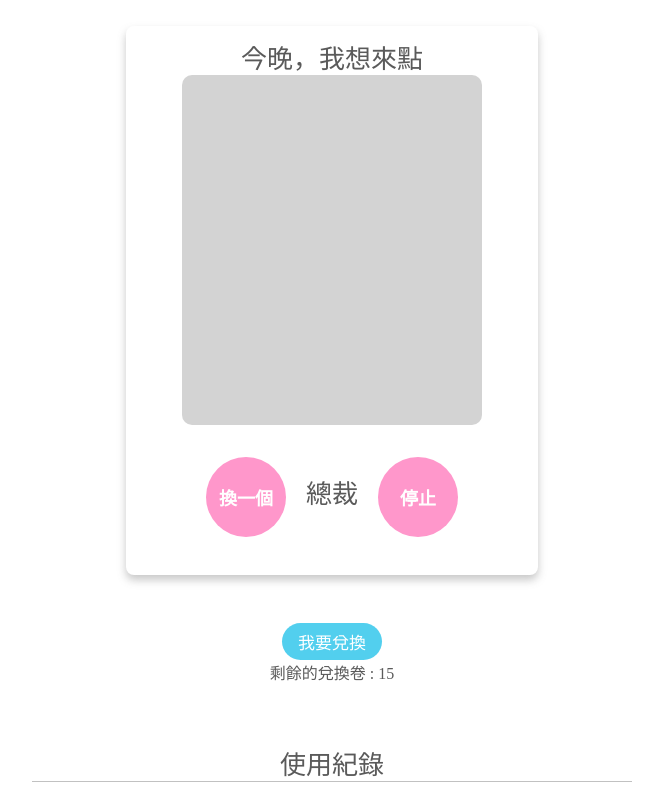
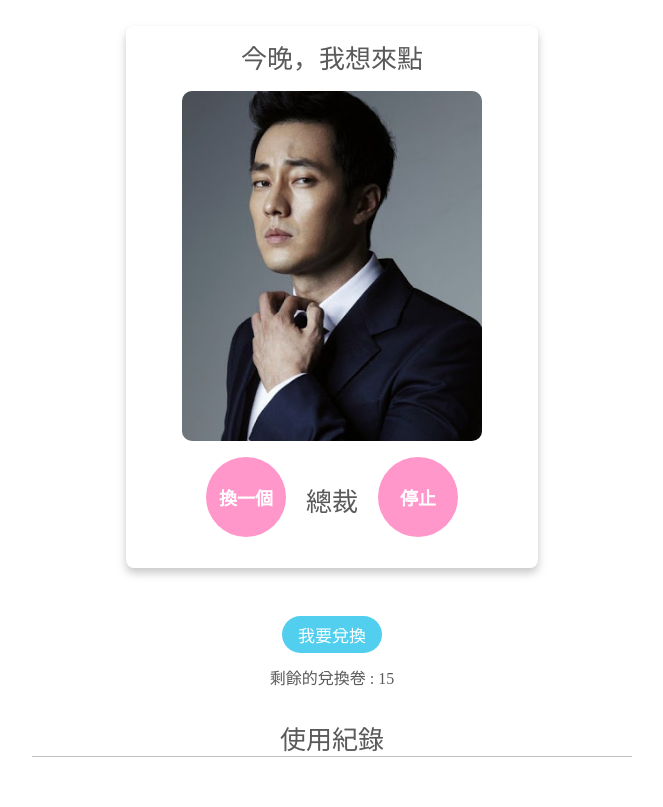
Before and after one commit to chewing0705/JS, a plain HTML site: page javascript-uiux-class-main/16/16-1-2 man_set!!! .html in a window 1280 px wide. Shown: the whole page, without its empty margins (308-971 px from the left). Drawn offline with Linux system fonts and the light colour scheme.

Commit message:
加照片

```diff
--- a/javascript-uiux-class-main/16/16-1-2 man_set!!! .html
+++ b/javascript-uiux-class-main/16/16-1-2 man_set!!! .html
@@ -19,31 +19,45 @@
         .manBox{
            max-width: 400px;
             box-shadow: 0px 5px 8px rgba(104, 104, 104, 0.363);
-            margin: 0 auto;
+            margin: 2% auto;
 
             padding: 2% 1% 3% 1%;
             border-radius: 8px;
         }
-        .manImg{
+        #manImg{
             width: 300px;
             height: 350px;
             background-color: #d3d3d3;
             margin: 0 auto;
-            margin-bottom: 8%;
+            margin: 4% auto;
             border-radius: 10px;
+
+            overflow: hidden;
+
+        }
+        #manImg img{
+            width: 100%;
+            height: 100%;
+            object-fit: cover;
+
+            object-position: top;
+
+            /*這三個要搭配使用 width: 100%;
+            height: 100%; object-fit: cover;
+           */
         }
         .work {
 
             display: flex;
 
             justify-content: center;
-            margin-bottom: 5%;
+            margin-bottom: 2%;
 
 
         }
 
         #txt {
-            margin:4% 5%;
+            margin:6% 5%;
 
         }
 
@@ -65,7 +79,7 @@
             /* border-bottom: 1px solid #c1c1c1; */
             /* border-top: 1px solid #c1c1c1; */
             /* padding: 2%; */
-            margin-bottom: 10%;
+            margin-bottom: 5%;
         }
         #change{
             width: 100px;
@@ -75,6 +89,7 @@
             border: 0px;
             color: #fff;
             font-size: 17px;
+            margin-bottom: 2%;
         }
         #record{
             text-align: center;
@@ -92,7 +107,7 @@
     <div class="containter">
 
         <div class="manBox"><p>今晚，我想來點</p>
-        <div class="manImg">
+        <div id="manImg">
 
         </div>
         <div class="work">
@@ -124,6 +139,18 @@
 
 
     <script>
+        let arrManPic = ['<img src="/javascript-uiux-class-main/img/man (1).jpg" >',
+        '<img src="/javascript-uiux-class-main/img/man (2).jpg" >',
+        '<img src="/javascript-uiux-class-main/img/man (3).jpg" >',
+        '<img src="/javascript-uiux-class-main/img/man (4).jpg" >',
+        '<img src="/javascript-uiux-class-main/img/man (5).jpg" >',
+        '<img src="/javascript-uiux-class-main/img/man (6).jpg" >',
+        '<img src="/javascript-uiux-class-main/img/man (7).jpg" >',
+        '<img src="/javascript-uiux-class-main/img/man (8).jpg" >',
+        '<img src="/javascript-uiux-class-main/img/man (9).jpg" >',
+        '<img src="/javascript-uiux-class-main/img/man (10).jpg" >',
+    ];
+
         // function getRandom(x){
         //     return Math.floor(Math.random()*x)+1;
         // }
@@ -157,6 +184,9 @@
         function count() {
             let i = Math.floor(Math.random() * 10);
             let p = document.getElementById("txt");
+            let img = document.getElementById("manImg");
+            // console.log(img)
+            img.innerHTML = `${arrManPic[i]}`;
             p.innerText = `${arrMeal[i]}`;
 
         }
@@ -203,8 +233,8 @@ document.getElementById('change').addEventListener('click', function(event){
         // alert(this.innerText);
 
         //修改文字
-        this.innerText = '已兌換';
-        this.style.backgroundColor = '#c1c1c1';
+        // this.innerText = '已兌換';
+        // this.style.backgroundColor = '#c1c1c1';
 
         changeNum -= 1;
         haveNum.innerText = changeNum;
```
Also changed, not shown: javascript-uiux-class-main/img/man (1).jpg (added), javascript-uiux-class-main/img/man (10).jpg (added), javascript-uiux-class-main/img/man (2).jpg (added), javascript-uiux-class-main/img/man (3).jpg (added), javascript-uiux-class-main/img/man (4).jpg (added), javascript-uiux-class-main/img/man (5).jpg (added), javascript-uiux-class-main/img/man (6).jpg (added), javascript-uiux-class-main/img/man (7).jpg (added), javascript-uiux-class-main/img/man (8).jpg (added), javascript-uiux-class-main/img/man (9).jpg (added).
